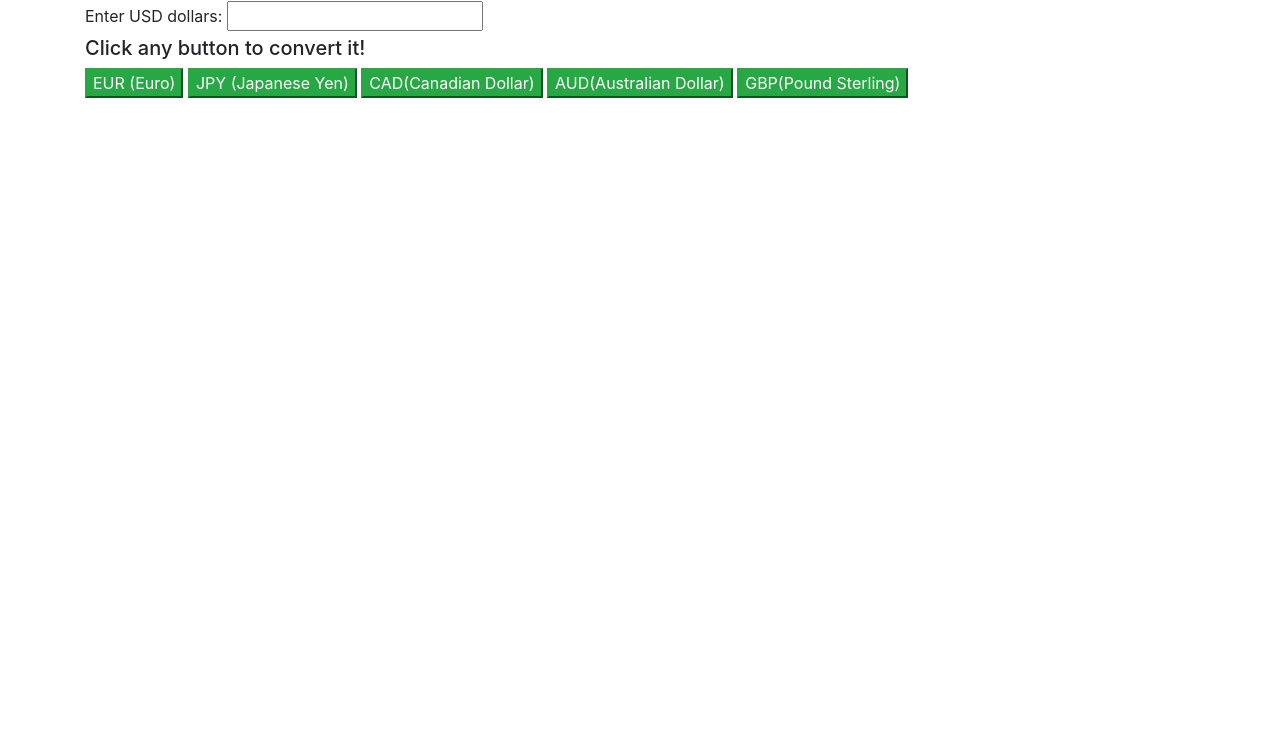
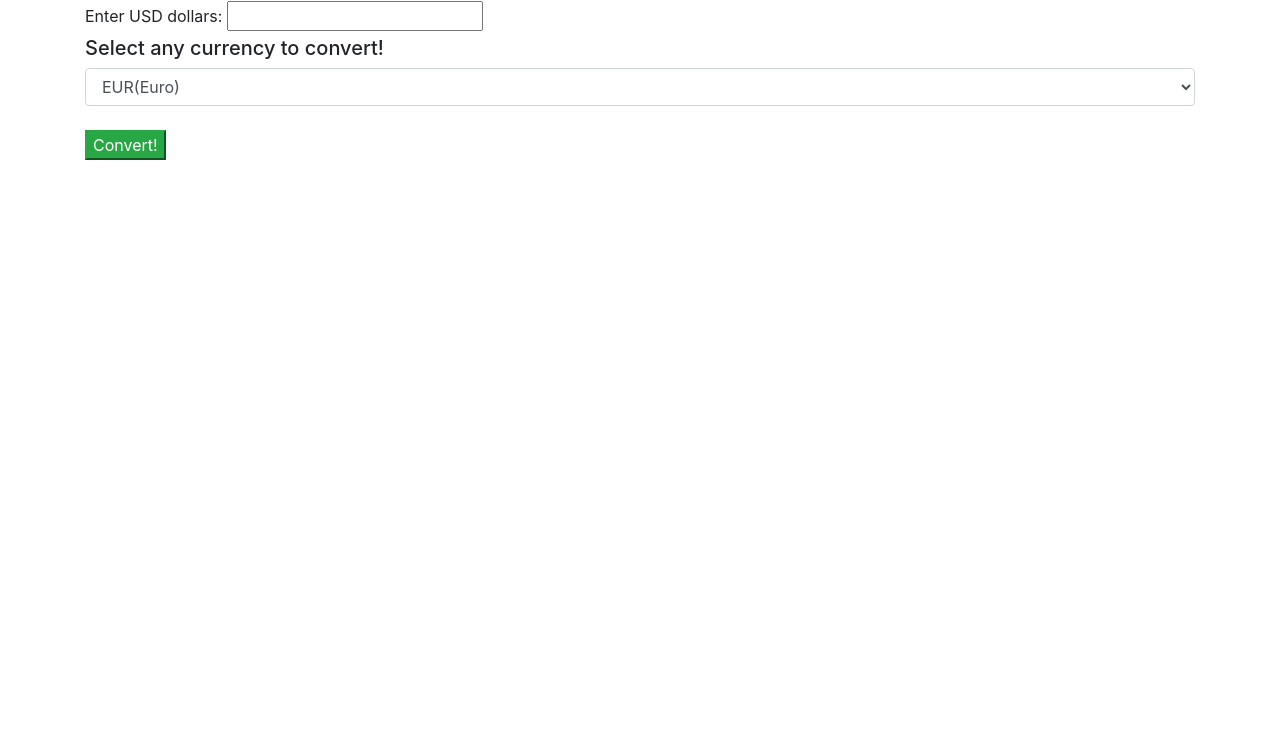
Before and after one commit to Gengur123/Currency-Exchanger, a website built with webpack: page src/index.html in a window 1280 px wide. Shown: the part 55-800 px from the top of the page. Built offline with nearby package versions, Linux system fonts and the light colour scheme.

Commit message:
Added a form and a button

```diff
--- a/src/index.html
+++ b/src/index.html
@@ -1,21 +1,28 @@
 <!DOCTYPE html>
 <html lang="en-US">
+
 <head>
   <title>Currency Exchanger</title>
 </head>
+
 <body>
   <div class="container">
     <h1>Get the USD conversion rate</h1>
     <label for="usd">Enter USD dollars: </label>
     <input id="usd" type="text">
-    <h5>Click any button to convert it!</h5>
-    <button class="btn-success" id="eur">EUR (Euro)</button>
-    <button class="btn-success" id="jpy">JPY (Japanese Yen)</button>
-    <button class="btn-success" id="cad">CAD(Canadian Dollar)</button>
-    <button class="btn-success" id="aud">AUD(Australian Dollar)</button>
-    <button class="btn-success" id="cad">GBP(Pound Sterling)</button>
+    <h5>Select any currency to convert!</h5>
+    <select class="form-control" id="currencyType" type="text">
+      <option value="EUR">EUR(Euro)</option>
+      <option value="JPY">JPY(Japanese Yen)</option>
+      <option value="GBP">GBP(Pound Sterling)</option>
+      <option value="AUD">AUD(Australian Dollar)</option>
+      <option value="CAD">CAD(Candian Dollar)</option>
+    </select>
+    <br>
+    <button class="btn-success" id="bikes">Convert!</button>
     <div class="conversion"></div>
   </div>
 
 </body>
+
 </html>
```
